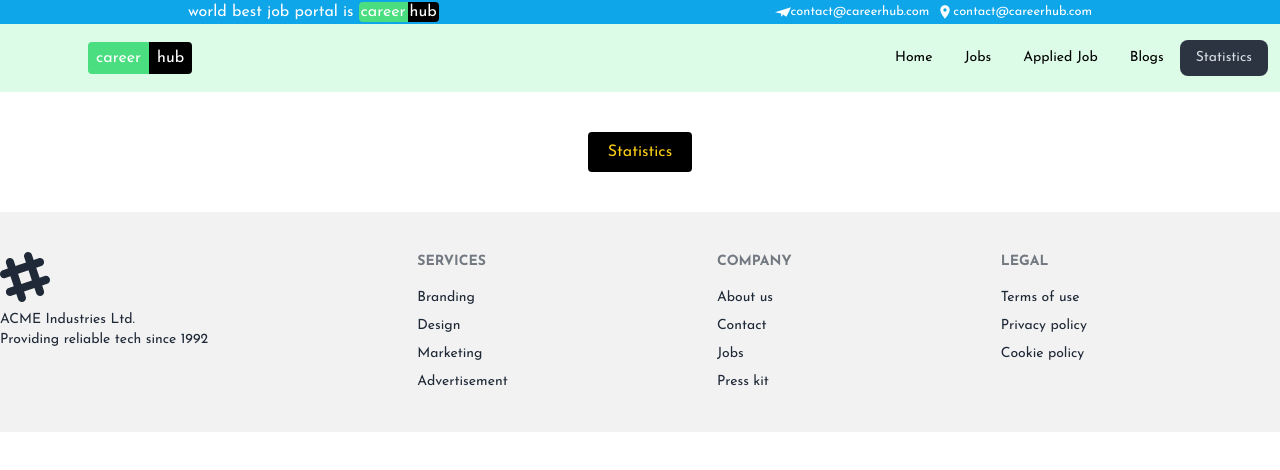
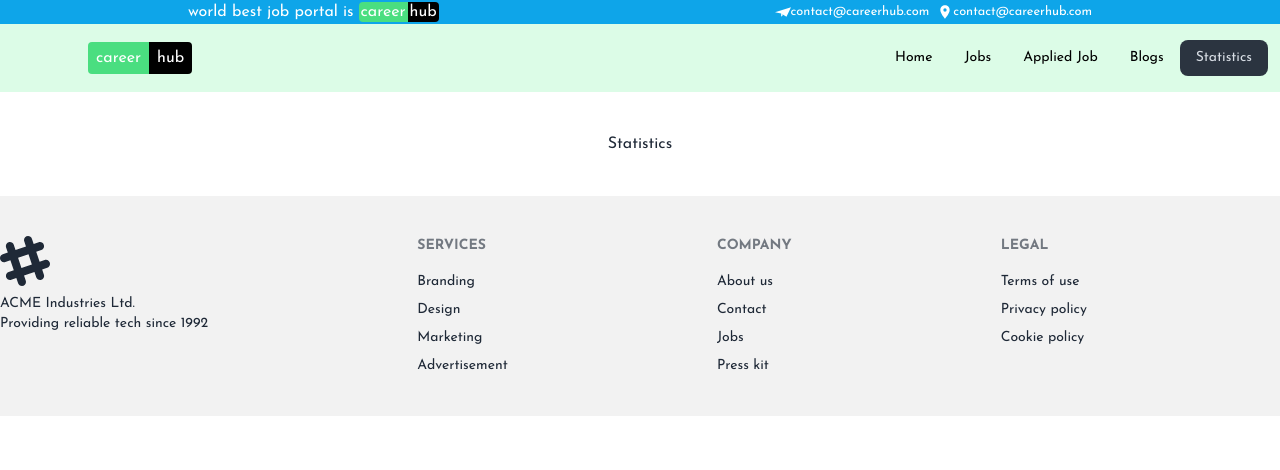
Before and after one commit to sojibdasjr/careerHub-_with_react, a React (Vite) app: page /statistics in a window 1280 px wide. Shown: the top 470 px of the page. Built offline with nearby package versions, Linux system fonts and the light colour scheme.

Commit message:
change button style

```diff
--- a/src/components/Pages/Statistics.jsx
+++ b/src/components/Pages/Statistics.jsx
@@ -4,19 +4,7 @@ const Statistics = () => {
   return (
     <div className="bg-white py-10">
       <div className="flex justify-center items-center      ">
-        <button
-          className=" text-center text-yellow-400
-      bg-black
-      py-2 px-5  rounded
-
-      hover:bg-yellow-600
-      hover:text-black
-
-      duration-300
-      "
-        >
-          Statistics
-        </button>
+        <button>Statistics</button>
       </div>
     </div>
   );
```
